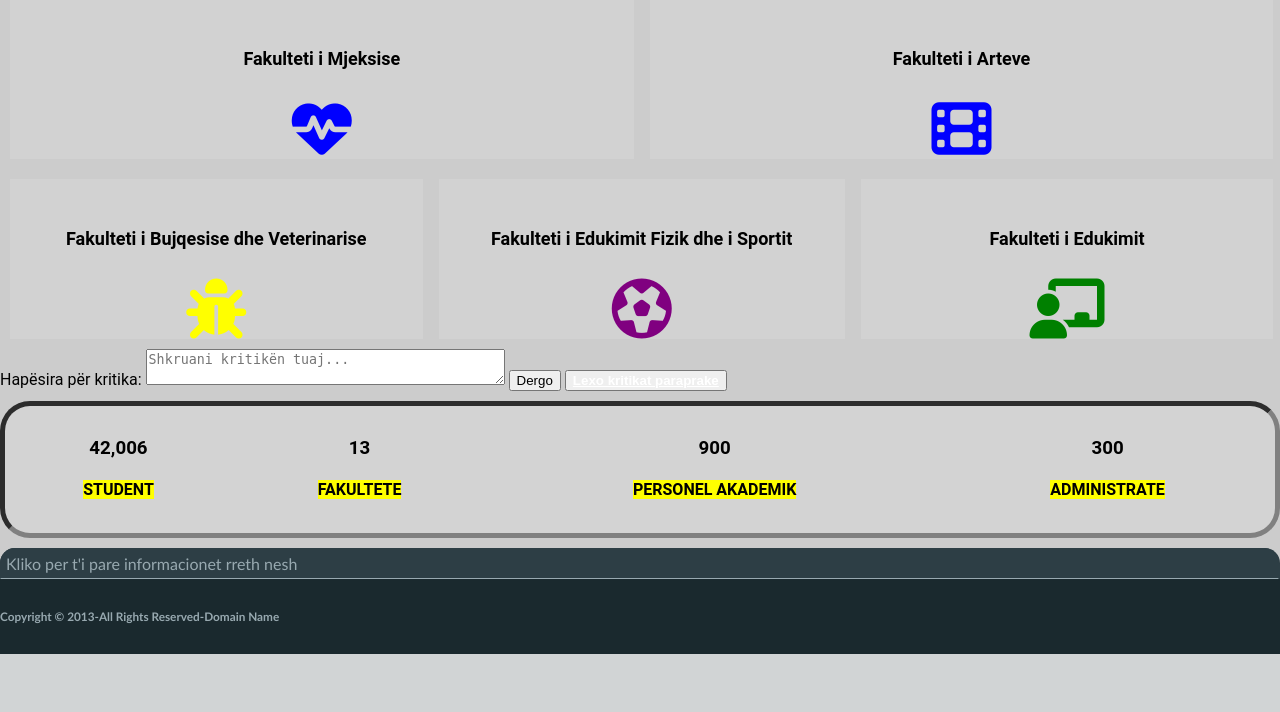
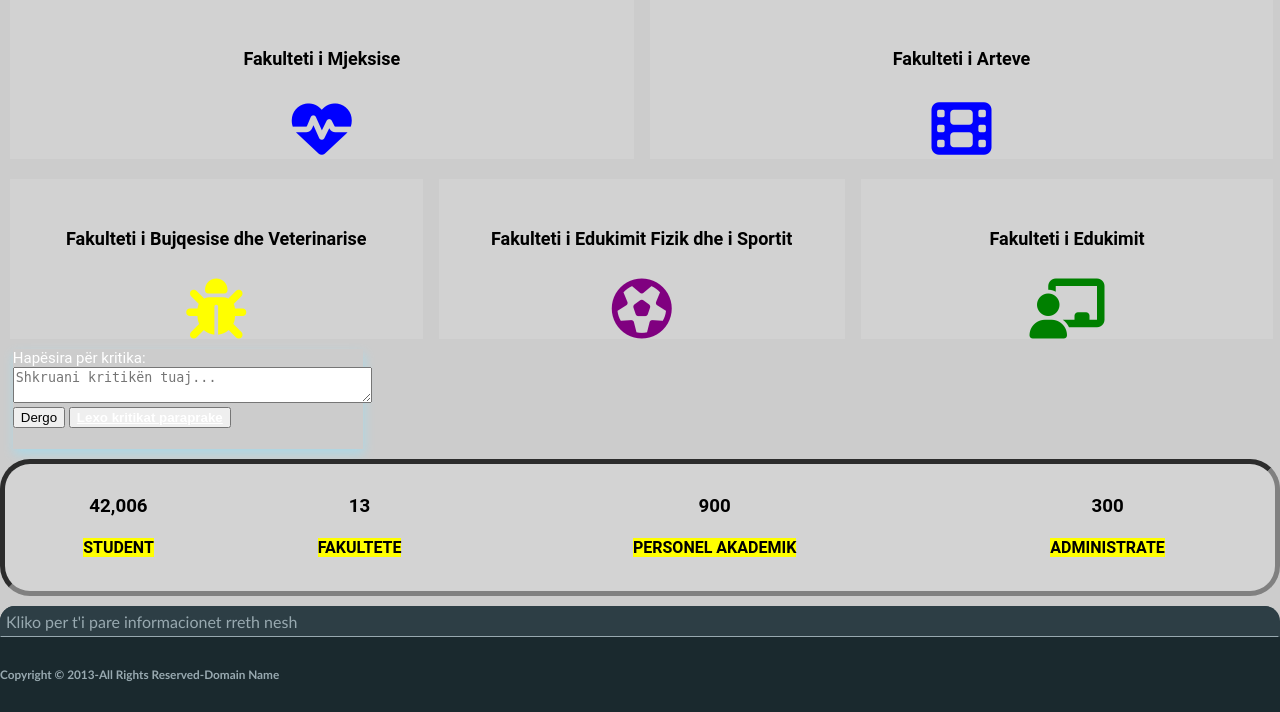
Before and after one commit to dorontinaj/PI19_20_Gr25, a PHP site: page /fakultetet.php in a window 1280 px wide. Shown: the part 786-1498 px from the top of the page. Before the commit the page ends 1440 px from the top, so only its background shows below. Run offline with PHP 8.4, Linux system fonts and the light colour scheme; data that the repository does not hold is empty; some libraries are stand-ins or nearby versions.

Commit message:
Stilizimi i formes Kritikat

```diff
--- a/css/fakultetet.css
+++ b/css/fakultetet.css
@@ -290,6 +290,7 @@ margin-bottom:0%;
 	margin-right:20px;
 }
 /*  } Fundi i Stilizimit te Footerit   */
+/* Fillimi i stilizimit te ores */
 div#ora
  {
  height:35px;
@@ -301,3 +302,14 @@ div#ora
  border-radius:20px;
  }
  /* Fundi i stilizimit te ores */
+ /* Stilizimi i formes per kritika */
+ div#Kritikat
+ {
+ height:100px;
+ width:350px;
+ position: static;
+ font-size:15px;
+ box-shadow:1px 5px 10px lightblue;
+ margin-left:1%;
+ color:white;
+ }
```
